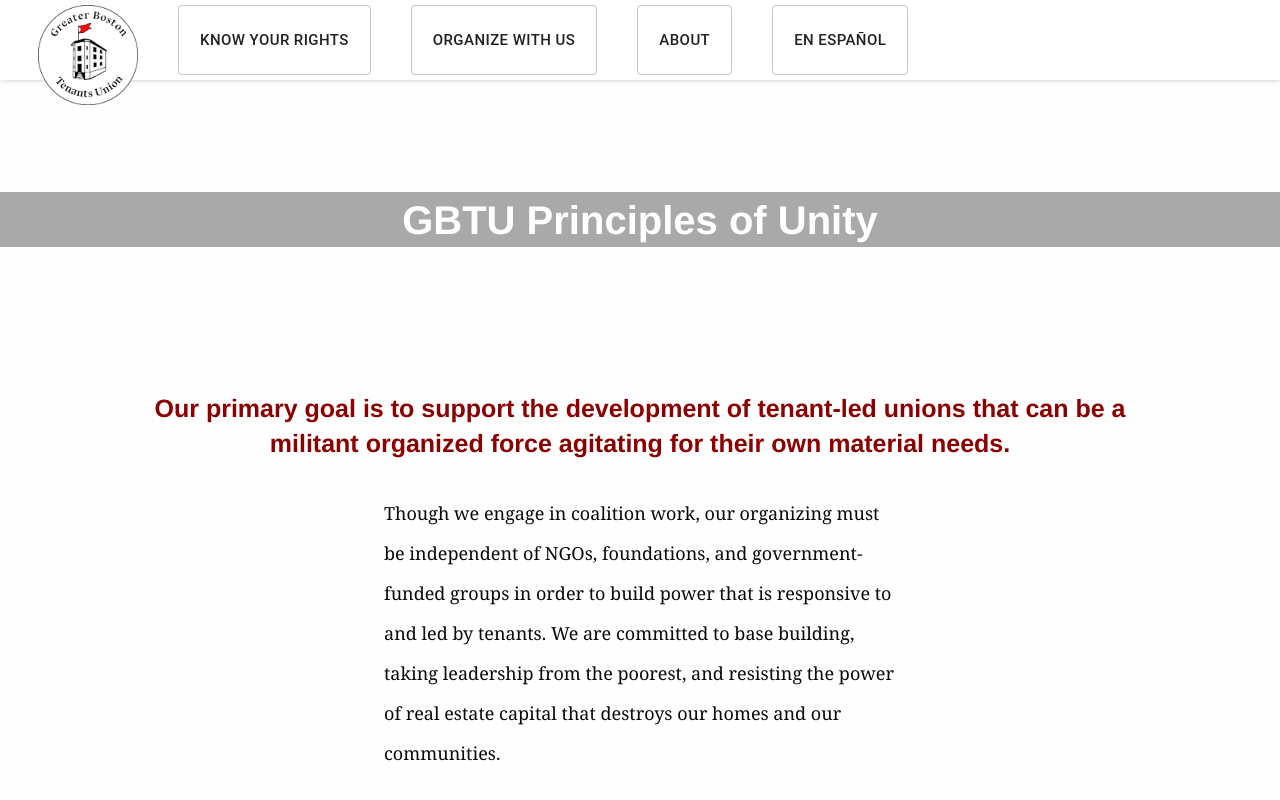
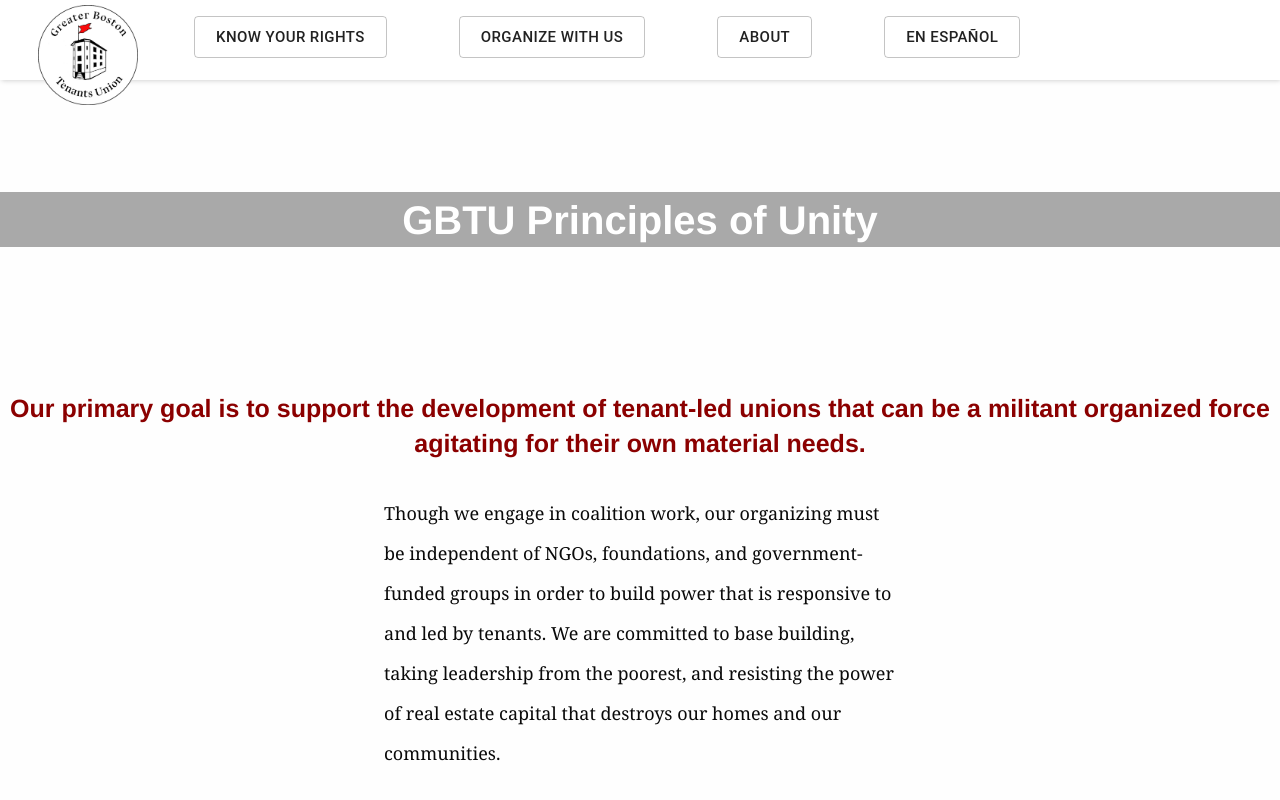
Before and after one commit to danielmdavis/gbtu, a React (Create React App) app: page /gbtu/about in a window 1280 px wide. Shown: the top 800 px of the page. Built offline with nearby package versions, Linux system fonts and the light colour scheme.

Commit message:
recovered weird css wipe

```diff
--- a/src/App.css
+++ b/src/App.css
@@ -1,6 +1,7 @@
 .App {
   text-align: center;
   justify-content: center;
+
 }
 
 a, ul, li {
@@ -114,10 +115,6 @@ nav {
     color: darkred;
     font-weight: bold;
   }
-  .gray-subtitle {
-    color: darkgray;
-    font-weight: bold;
-  }
   .alt-subtitle {
     color: white;
     font-weight: bold;
@@ -153,12 +150,4 @@ nav {
     line-height: 40px;
     font-family: Georgia !important;
   }
-  .subtitle-box {
-    max-width: 80%;
-    margin: 0 auto;
-    text-align: center !important;
-    /* display: flex !important;
-    flex-direction: column;
-    align-items: center !important; */
-  }
 }
--- a/src/TopBar.jsx
+++ b/src/TopBar.jsx
@@ -1,5 +1,6 @@
 import React from 'react'
 import './App.css';
+import { Link } from 'react-router-dom';
 import Logo from './GBTU_LOGO_600.png';
 import Button from '@material-ui/core/Button';
 
@@ -10,11 +11,19 @@ function TopBar() {
 
       <div class="top-bar-left">
           <ul class="vertical medium-horizontal dropdown menu" data-dropdown-menu>
-            <img className="bar-logo" src={Logo} />
-            <Button className="bar-button" variant="outlined" size="large">Know Your Rights</Button>
-            <Button className="bar-button" variant="outlined" size="large">Organize with Us</Button>
-            <Button className="bar-button" variant="outlined" size="large">About</Button>
-            <Button className="bar-button" variant="outlined" size="large">En Español</Button>
+              <img className="bar-logo" src={Logo} />
+            <Link to='/gbtu/about'>
+              <Button className="bar-button" variant="outlined" size="large">Know Your Rights</Button>
+            </Link>
+            <Link to='/gbtu/about'>
+              <Button className="bar-button" variant="outlined" size="large">Organize with Us</Button>
+            </Link>
+            <Link to='/gbtu/about'>
+              <Button className="bar-button" variant="outlined" size="large">About</Button>
+            </Link>
+            <Link to='/gbtu/about'>
+              <Button className="bar-button" variant="outlined" size="large">En Español</Button>
+            </Link>
             <ul class="submenu menu vertical medium-horizontal" data-submenu></ul>
           </ul>
       </div>
```
